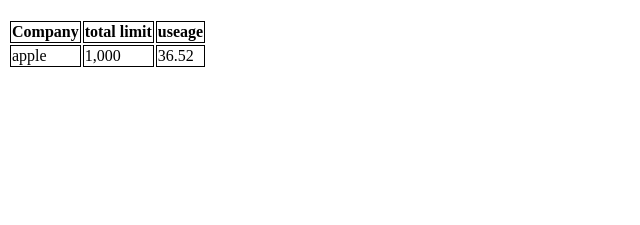
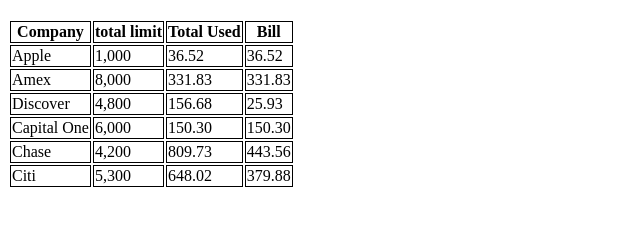
Before and after one commit to Zero2371/credit, a plain HTML site: page index.html in a window 1280 px wide. Shown: the part 61-286 px from the top of the page, without its empty margins (0-640 px from the left). Drawn offline with Linux system fonts and the light colour scheme.

Commit message:
infomation has been added

```diff
--- a/index.html
+++ b/index.html
@@ -9,16 +9,49 @@
 <body>
     <h1>credit</h1>
     <table class="table">
-    <tr>
+    <tr class="header-bar">
         <th>Company</th>
         <th>total limit</th>
-        <th>useage</th>
+        <th>Total Used</th>
+        <th>Bill</th>
     </tr>
-    <tr>
-        <td>apple</td>
+    <tr class="cards cardOne">
+        <td>Apple</td>
         <td>1,000</td>
         <td>36.52</td>
+        <td>36.52</td>
     </tr>
+    <tr class="cards cardTwo">
+        <td>Amex</td>
+        <td>8,000</td>
+        <td>331.83</td>
+        <td>331.83</td>
+    </tr>
+    <tr class="cards cardThree">
+        <td>Discover</td>
+        <td>4,800</td>
+        <td>156.68</td>
+        <td>25.93</td>
+    </tr>
+    <tr class="cards cardFour">
+        <td>Capital One</td>
+        <td>6,000</td>
+        <td>150.30</td>
+        <td>150.30</td>
+    </tr>
+    <tr class="cards cardFive">
+        <td>Chase</td>
+        <td>4,200</td>
+        <td>809.73</td>
+        <td>443.56</td>
+    </tr>
+    <tr class="cards cardSix">
+        <td>Citi</td>
+        <td>5,300</td>
+        <td>648.02</td>
+        <td>379.88</td>
+    </tr>
+
 </table>
 </body>
 </html>
```
